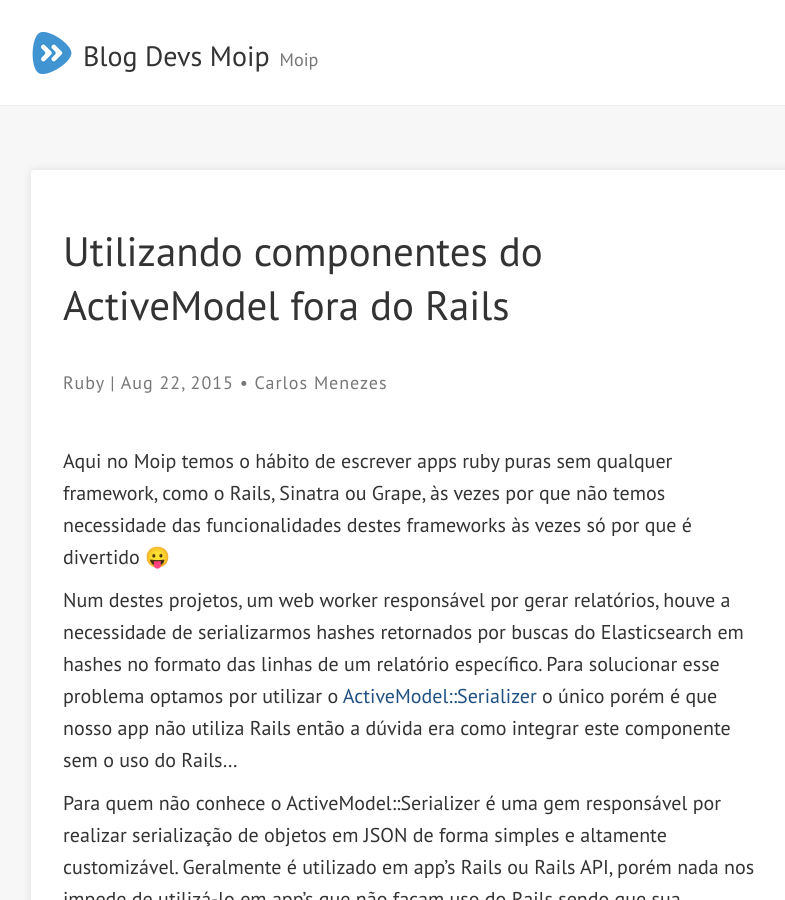
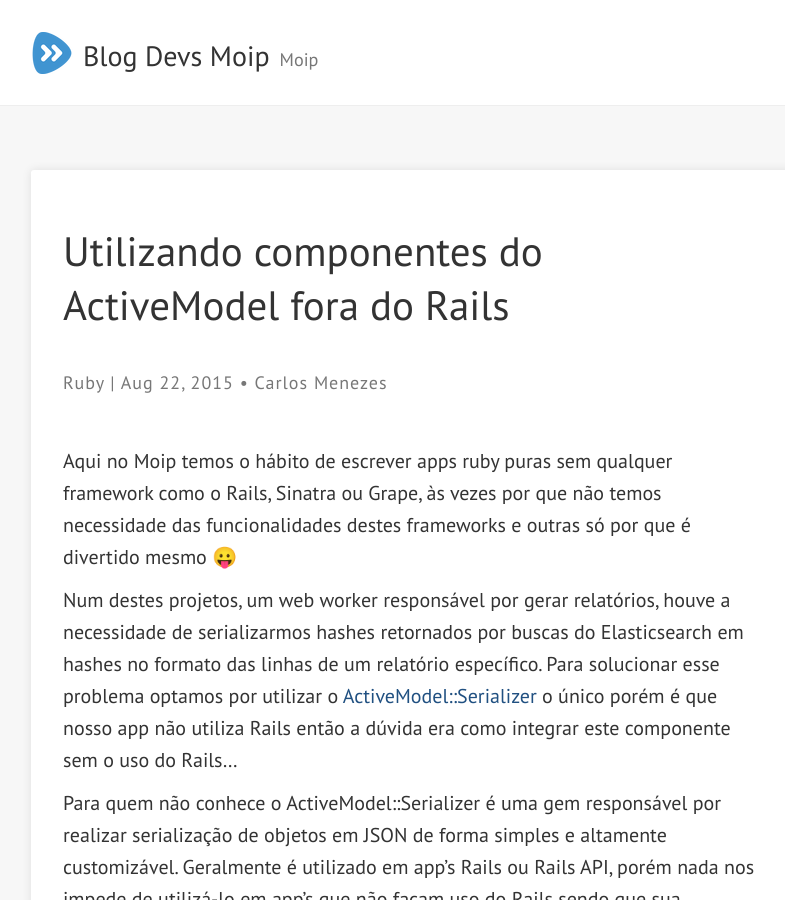
Before and after one commit to moip/blog-devs, a Jekyll site: the page built from _posts/2015-08-22-componentes-active-model-fora-do-rails.md, in a window 1280 px wide and 900 px high. Shown: the whole window, without its empty margins (225-1010 px from the left). Built offline with Jekyll 4.4.1, drawn with Linux system fonts in a browser that asks for light colours; nearby versions of some CDN libraries; emoji names are drawn with the system emoji font.

Commit message:
Removendo vírgula desnecessária...

```diff
--- a/_posts/2015-08-22-componentes-active-model-fora-do-rails.md
+++ b/_posts/2015-08-22-componentes-active-model-fora-do-rails.md
@@ -9,7 +9,7 @@ meta_description: "Utilizando componentes do ActiveModel fora do Rails"
 browser_title: "Utilizando componentes do ActiveModel fora do Rails"
 ---
 
-Aqui no Moip temos o hábito de escrever apps ruby puras sem qualquer framework, como o Rails, Sinatra ou Grape, às vezes por que não temos necessidade das funcionalidades destes frameworks às vezes só por que é divertido :stuck_out_tongue:
+Aqui no Moip temos o hábito de escrever apps ruby puras sem qualquer framework como o Rails, Sinatra ou Grape, às vezes por que não temos necessidade das funcionalidades destes frameworks e outras só por que é divertido mesmo :stuck_out_tongue:
 
 Num destes projetos, um web worker responsável por gerar relatórios, houve a necessidade de serializarmos hashes retornados por buscas do Elasticsearch em hashes no formato das linhas de um relatório específico. Para solucionar esse problema optamos por utilizar o <a href="https://github.com/rails-api/active_model_serializers" target="_blank">ActiveModel::Serializer</a> o único porém é que nosso app não utiliza Rails então a dúvida era como integrar este componente sem o uso do Rails...
 
```
